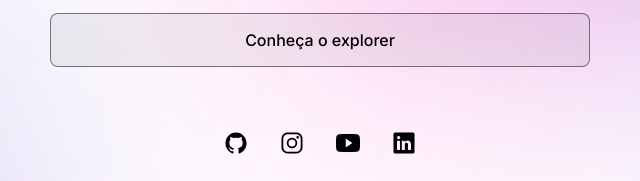
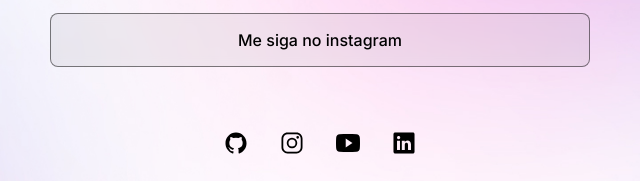
Before and after one commit to jose-paulo-95/paginaPessoal, a plain HTML site: page index.html in a window 1280 px wide. Shown: the part 501-682 px from the top of the page, 320-960 px from the left. Drawn offline with nearby package versions, Linux system fonts and the light colour scheme.

Commit message:
update link

```diff
--- a/index.html
+++ b/index.html
@@ -44,7 +44,7 @@
             >Veja meu portfólio</a
           >
         </li>
-        <li><a href="#">Conheça o explorer</a></li>
+        <li><a href="https://www.instagram.com/_jp_junior?igsh=MnFjdGIyeDhsMXNv">Me siga no instagram</a></li>
       </ul>
       <div id="socialLinks">
         <a href="https://github.com/jose-paulo-95" target="_blank">
```
